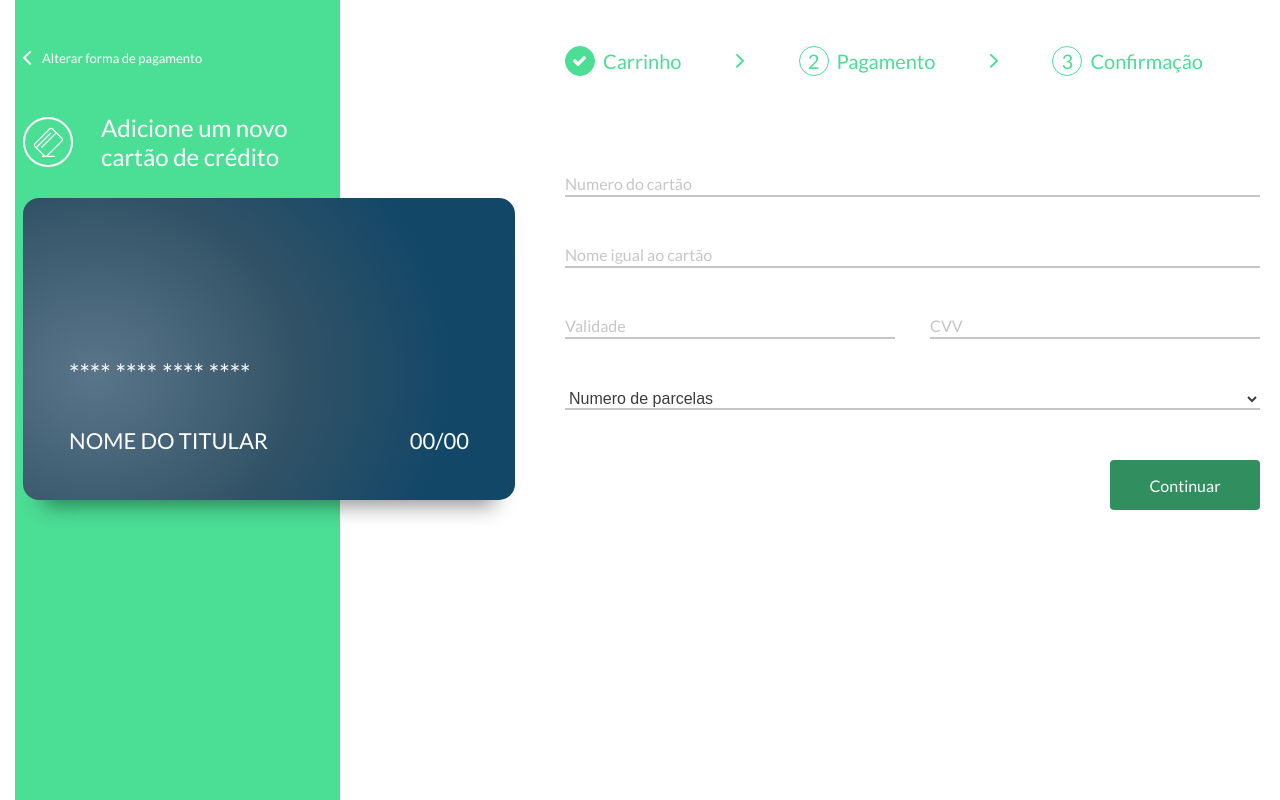
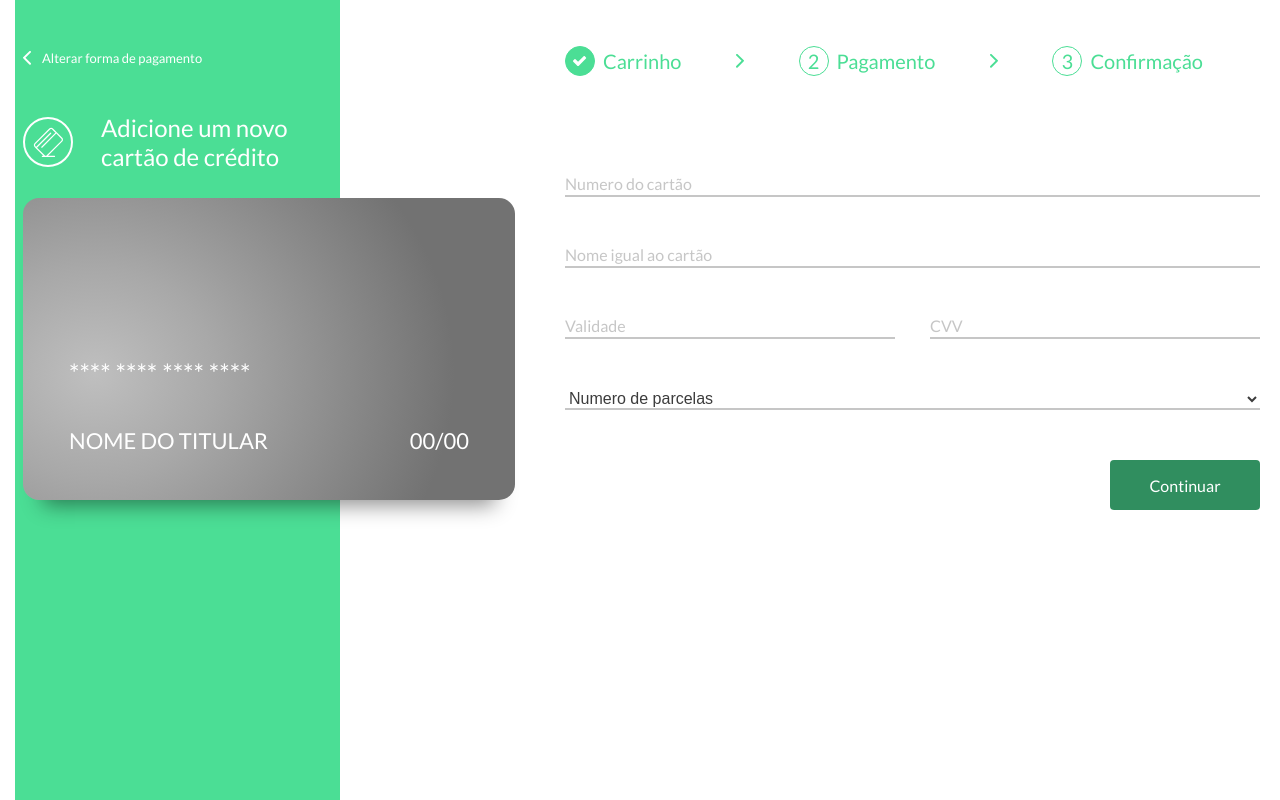
Before and after one commit to arthuralveso/credit-checkout, a React (Create React App) app: page / in a window 1280 px wide. Built offline with nearby package versions, Linux system fonts and the light colour scheme.

Commit message:
adiciona mudanca de cor do cartao

```diff
--- a/src/components/Card/index.tsx
+++ b/src/components/Card/index.tsx
@@ -25,7 +25,7 @@ export function Card() {
 
     return (
 
-        <Container isChanged={change}>
+        <Container brand={getBrand(cardData.cardNumber)}>
             {getBrand(cardData.cardNumber)}
 
 
--- a/src/components/Card/styles.ts
+++ b/src/components/Card/styles.ts
@@ -1,7 +1,7 @@
 import styled from 'styled-components';
 
 interface IContainerProps {
-    isChanged: boolean
+    brand: string
 }
 
 export const Container = styled.div<IContainerProps>`
@@ -14,8 +14,10 @@ export const Container = styled.div<IContainerProps>`
     flex-direction: column;
     justify-content: flex-end;
 
-    /* background: ${({ isChanged }) => isChanged ? 'var(--card-background-filled)' : 'var(--card-background-empty)'}; */
-    background: var(--card-background-filled);
+    transition: color ease-in-out 0.5s;
+
+
+    background: ${({ brand }) => brand ? 'var(--card-background-filled); ' : 'var(--card-background-empty)'};
     color: var(--text-light);
     padding: 46px;
 
```
